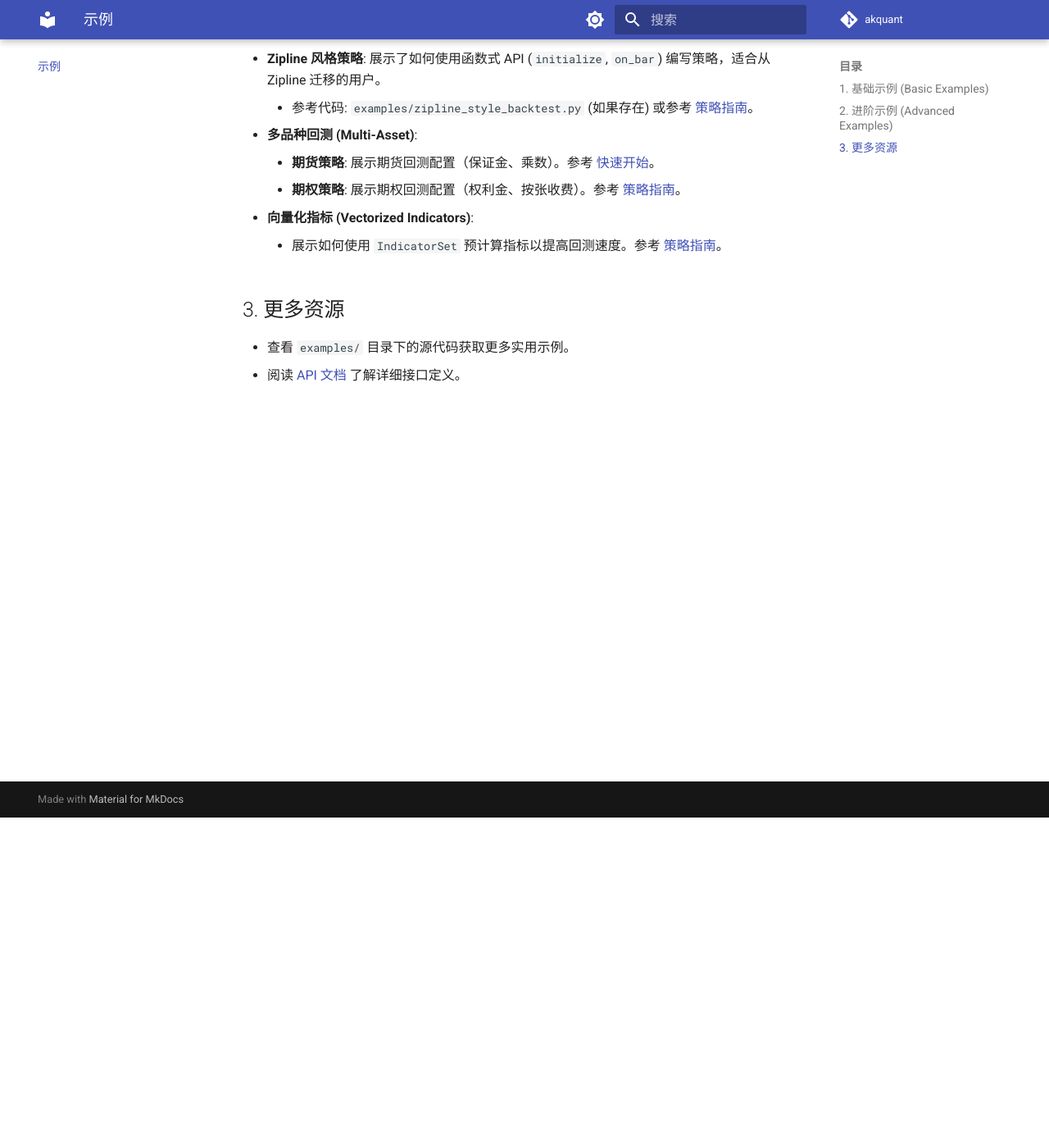
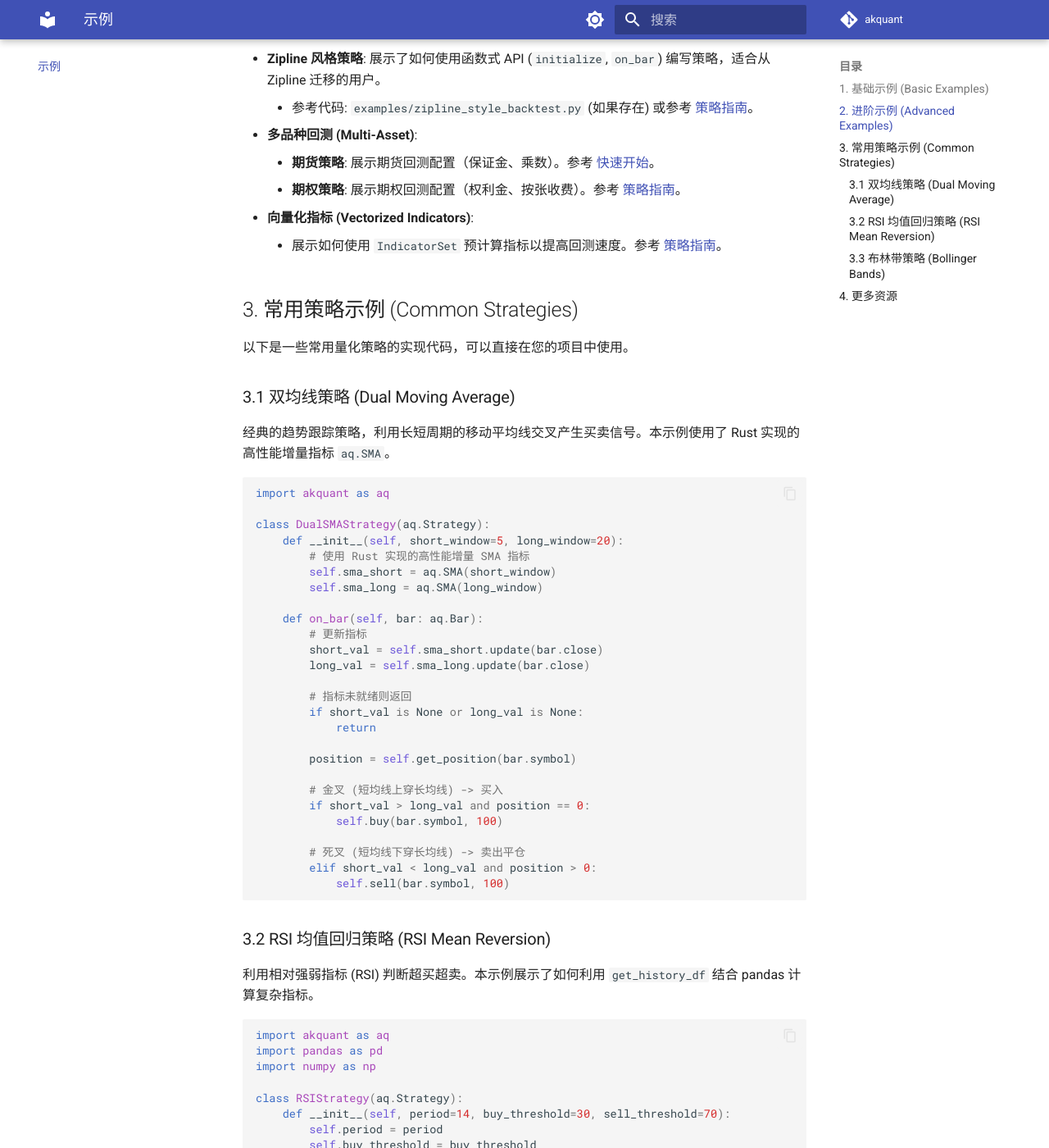
Before and after one commit to akfamily/akquant, an MkDocs documentation site: the page built from docs/examples.md, in a window 1280 px wide and 1400 px high, scrolled down 403 px. Shown: the whole window at 82% size. Built offline with MkDocs 1.6.1 and Material for MkDocs 9.7.7, drawn with Linux system fonts in a browser that asks for light colours; comment, search, counter and statistics services are not loaded; some of the changed text lies outside the part shown.

Commit message:
docs(examples): 添加常用量化策略示例代码
在文档中添加双均线、RSI均值回归和布林带策略的完整实现示例。
这些示例展示了如何使用高性能增量指标、结合pandas计算复杂指标以及利用历史数据的方法，为用户提供可直接参考和使用的策略模板。

````diff
--- a/docs/examples.md
+++ b/docs/examples.md
@@ -17,7 +17,135 @@
 *   **向量化指标 (Vectorized Indicators)**:
     *   展示如何使用 `IndicatorSet` 预计算指标以提高回测速度。参考 [策略指南](strategy_guide.md#51-向量化预计算-推荐---indicatorset)。
 
-## 3. 更多资源
+## 3. 常用策略示例 (Common Strategies)
+
+以下是一些常用量化策略的实现代码，可以直接在您的项目中使用。
+
+### 3.1 双均线策略 (Dual Moving Average)
+
+经典的趋势跟踪策略，利用长短周期的移动平均线交叉产生买卖信号。本示例使用了 Rust 实现的高性能增量指标 `aq.SMA`。
+
+```python
+import akquant as aq
+
+class DualSMAStrategy(aq.Strategy):
+    def __init__(self, short_window=5, long_window=20):
+        # 使用 Rust 实现的高性能增量 SMA 指标
+        self.sma_short = aq.SMA(short_window)
+        self.sma_long = aq.SMA(long_window)
+
+    def on_bar(self, bar: aq.Bar):
+        # 更新指标
+        short_val = self.sma_short.update(bar.close)
+        long_val = self.sma_long.update(bar.close)
+
+        # 指标未就绪则返回
+        if short_val is None or long_val is None:
+            return
+
+        position = self.get_position(bar.symbol)
+
+        # 金叉 (短均线上穿长均线) -> 买入
+        if short_val > long_val and position == 0:
+            self.buy(bar.symbol, 100)
+
+        # 死叉 (短均线下穿长均线) -> 卖出平仓
+        elif short_val < long_val and position > 0:
+            self.sell(bar.symbol, 100)
+```
+
+### 3.2 RSI 均值回归策略 (RSI Mean Reversion)
+
+利用相对强弱指标 (RSI) 判断超买超卖。本示例展示了如何利用 `get_history_df` 结合 pandas 计算复杂指标。
+
+```python
+import akquant as aq
+import pandas as pd
+import numpy as np
+
+class RSIStrategy(aq.Strategy):
+    def __init__(self, period=14, buy_threshold=30, sell_threshold=70):
+        self.period = period
+        self.buy_threshold = buy_threshold
+        self.sell_threshold = sell_threshold
+        # 设置足够的历史数据回溯以计算 RSI (period + 预热数据)
+        self.set_history_depth(period + 20)
+
+    def calculate_rsi(self, prices: pd.Series) -> pd.Series:
+        """使用 pandas 计算 RSI."""
+        delta = prices.diff()
+        # 简单的 RSI 算法
+        gain = (delta.where(delta > 0, 0)).rolling(window=self.period).mean()
+        loss = (-delta.where(delta < 0, 0)).rolling(window=self.period).mean()
+        rs = gain / loss
+        return 100 - (100 / (1 + rs))
+
+    def on_bar(self, bar: aq.Bar):
+        # 获取历史收盘价 DataFrame
+        history = self.get_history_df(self.period + 20, bar.symbol)
+
+        # 数据不足时返回
+        if len(history) < self.period + 1:
+            return
+
+        # 计算 RSI
+        rsi_series = self.calculate_rsi(history['close'])
+        current_rsi = rsi_series.iloc[-1]
+
+        if np.isnan(current_rsi):
+            return
+
+        position = self.get_position(bar.symbol)
+
+        # RSI < 30 (超卖) -> 买入
+        if current_rsi < self.buy_threshold and position == 0:
+            self.buy(bar.symbol, 100)
+
+        # RSI > 70 (超买) -> 卖出
+        elif current_rsi > self.sell_threshold and position > 0:
+            self.sell(bar.symbol, 100)
+```
+
+### 3.3 布林带策略 (Bollinger Bands)
+
+利用布林带上下轨作为交易信号。本示例展示了如何通过 pandas 计算统计指标。
+
+```python
+import akquant as aq
+import pandas as pd
+
+class BollingerStrategy(aq.Strategy):
+    def __init__(self, window=20, num_std=2):
+        self.window = window
+        self.num_std = num_std
+        # 设置历史数据回溯
+        self.set_history_depth(window + 5)
+
+    def on_bar(self, bar: aq.Bar):
+        # 获取历史数据
+        history = self.get_history_df(self.window, bar.symbol)
+        if len(history) < self.window:
+            return
+
+        # 计算布林带
+        close_prices = history['close']
+        ma = close_prices.mean()
+        std = close_prices.std()
+        upper_band = ma + self.num_std * std
+        lower_band = ma - self.num_std * std
+
+        position = self.get_position(bar.symbol)
+        current_price = bar.close
+
+        # 价格跌破下轨 -> 视为超卖反转信号 -> 买入
+        if current_price < lower_band and position == 0:
+            self.buy(bar.symbol, 100)
+        # 价格突破上轨 -> 视为超买反转信号 -> 卖出
+        elif current_price > upper_band and position > 0:
+            self.sell(bar.symbol, 100)
+```
+
+## 4. 更多资源
 
 *   查看 `examples/` 目录下的源代码获取更多实用示例。
 *   阅读 [API 文档](api.md) 了解详细接口定义。
````
Also changed, not shown: 1 other file.
